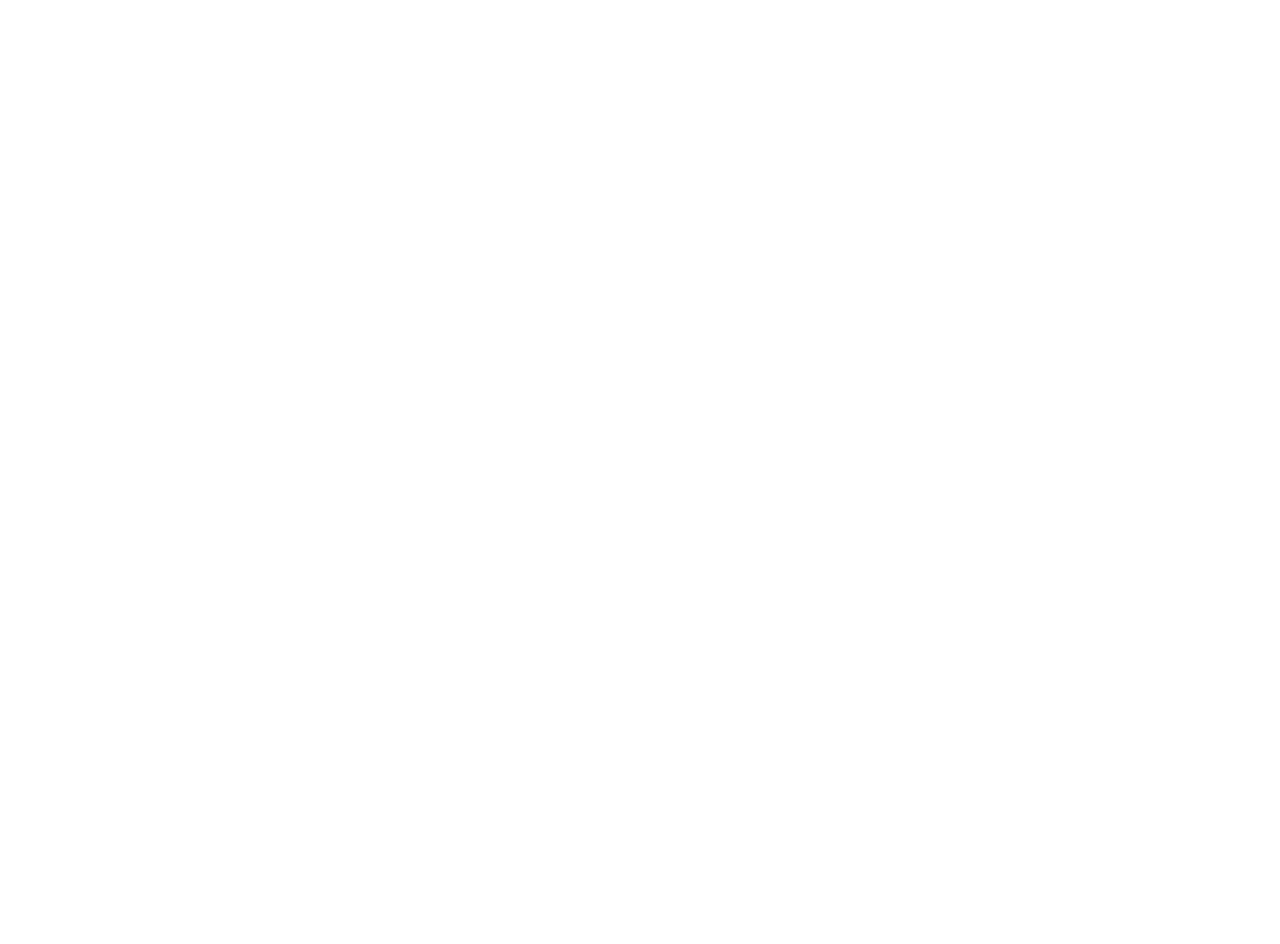
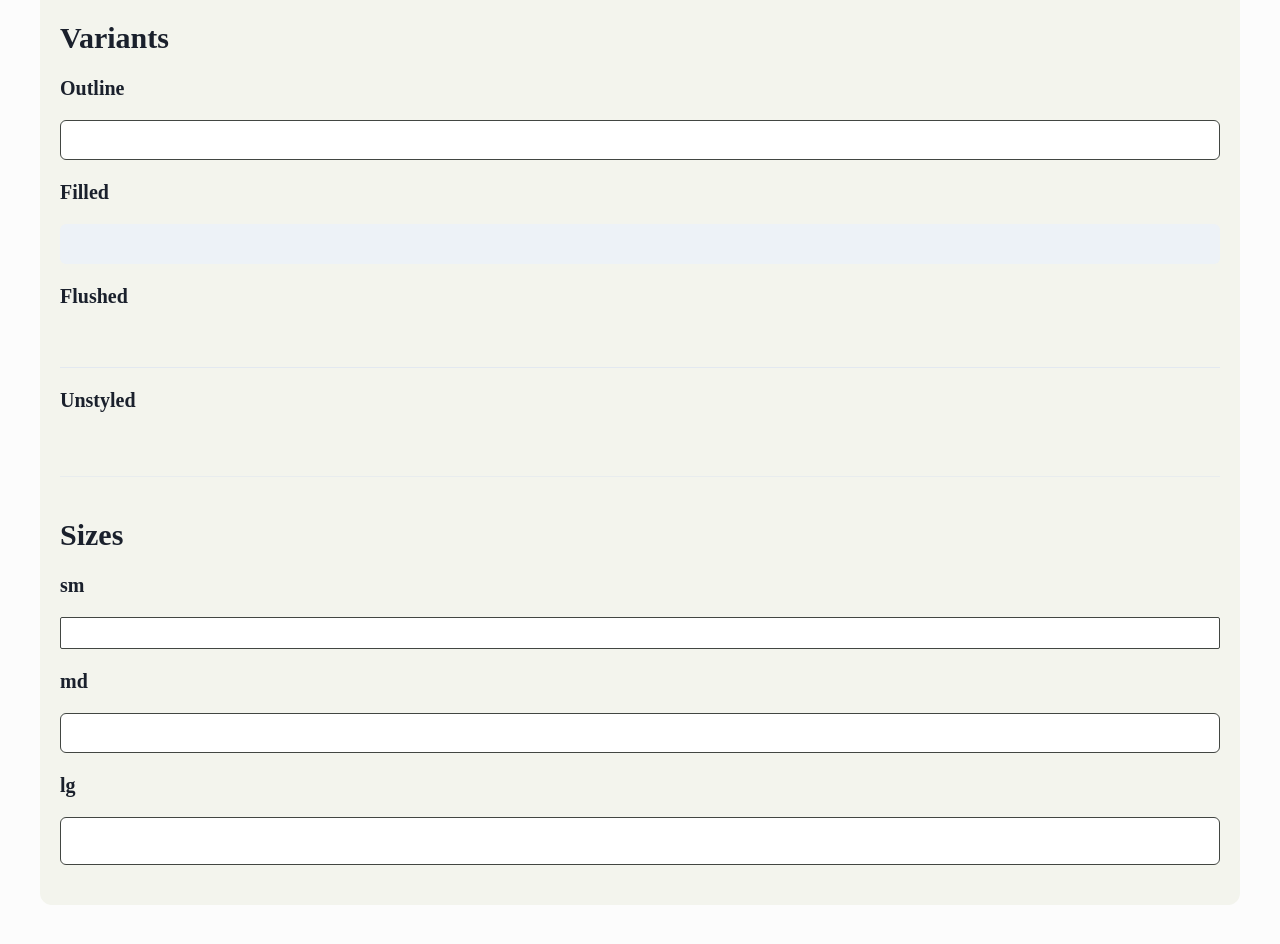
Before and after one commit to napatwongchr/cc8-offline-react-app, a React (Create React App) app in the folder my-app/: page /design-system in a window 1280 px wide. Shown: the part 802-1746 px from the top of the page. Before the commit the page ends 800 px from the top, so only its background shows below. Built offline with nearby package versions, Linux system fonts and the light colour scheme; a web font is replaced by a local one.

Commit message:
add input design system

```diff
--- /dev/null
+++ b/my-app/src/components/DesignSystem/Inputs.js
@@ -0,0 +1,71 @@
+import { Box, Input, Flex, Heading, Divider } from "@chakra-ui/react";
+
+function Inputs() {
+  return (
+    <Flex direction="column" bg="muted.300" p="5" borderRadius="xl" mb="5">
+      <Heading as="h1" size="lg" mb="5">
+        Inputs
+      </Heading>
+      <Box>
+        <Heading as="h2" size="lg" mb="5">
+          Variants
+        </Heading>
+        <Box mb="5">
+          <Heading as="h2" size="md" mb="5">
+            Outline
+          </Heading>
+          <Input type="text" />
+        </Box>
+
+        <Box mb="5">
+          <Heading as="h2" size="md" mb="5">
+            Filled
+          </Heading>
+          <Input variant="filled" type="text" />
+        </Box>
+
+        <Box mb="5">
+          <Heading as="h2" size="md" mb="5">
+            Flushed
+          </Heading>
+          <Input variant="flushed" type="text" />
+        </Box>
+
+        <Box mb="5">
+          <Heading as="h2" size="md" mb="5">
+            Unstyled
+          </Heading>
+          <Input variant="unstyled" type="text" />
+        </Box>
+      </Box>
+      <Divider orientation="horizontal" variant="solid" mb="10" />
+      <Box>
+        <Heading as="h2" size="lg" mb="5">
+          Sizes
+        </Heading>
+        <Box mb="5">
+          <Heading as="h2" size="md" mb="5">
+            sm
+          </Heading>
+          <Input type="text" size="sm" />
+        </Box>
+
+        <Box mb="5">
+          <Heading as="h2" size="md" mb="5">
+            md
+          </Heading>
+          <Input type="text" size="md" />
+        </Box>
+
+        <Box mb="5">
+          <Heading as="h2" size="md" mb="5">
+            lg
+          </Heading>
+          <Input type="text" size="lg" />
+        </Box>
+      </Box>
+    </Flex>
+  );
+}
+
+export default Inputs;
--- a/my-app/src/pages/DesignSystemPage.js
+++ b/my-app/src/pages/DesignSystemPage.js
@@ -1,6 +1,7 @@
 import { Box } from "@chakra-ui/react";
 import Buttons from "../components/DesignSystem/Buttons";
 import Colors from "../components/DesignSystem/Colors";
+import Inputs from "../components/DesignSystem/Inputs";
 
 function DesignSystemPage() {
   return (
@@ -11,6 +12,7 @@
       <Box p="10">
         <Colors />
         <Buttons />
+        <Inputs />
       </Box>
     </Box>
   );
--- /dev/null
+++ b/my-app/src/styles/Input.js
@@ -0,0 +1,46 @@
+const Input = {
+  parts: ["field", "addon"],
+  baseStyle: {},
+  sizes: {},
+  variants: {
+    outline: {
+      field: {
+        bg: "white",
+        color: "primary.200",
+        borderColor: "primary.200",
+        _hover: {
+          borderColor: "primary.100",
+        },
+        _focus: {
+          zIndex: 1,
+          boxShadow: "0 0 0 1px #F27B19",
+          borderColor: "secondary",
+        },
+      },
+    },
+    filled: {
+      field: {
+        border: "1px solid",
+        _hover: {
+          borderColor: "primary.100",
+        },
+        _focus: {
+          zIndex: 1,
+          boxShadow: "0 0 0 1px #F27B19",
+          borderColor: "secondary",
+        },
+      },
+    },
+    flushed: {
+      field: {
+        _focus: {
+          borderColor: "secondary",
+          boxShadow: `0px 1px 0px 0px #F27B19`,
+        },
+      },
+    },
+  },
+  defaultProps: {},
+};
+
+export default Input;
--- a/my-app/src/styles/theme.js
+++ b/my-app/src/styles/theme.js
@@ -1,5 +1,7 @@
 import { extendTheme } from "@chakra-ui/react";
 import Button from "./Button";
+import Input from "./Input";
+
 export const theme = extendTheme({
   colors: {
     text: "#424642",
@@ -23,5 +25,6 @@
   },
   components: {
     Button,
+    Input,
   },
 });
```
